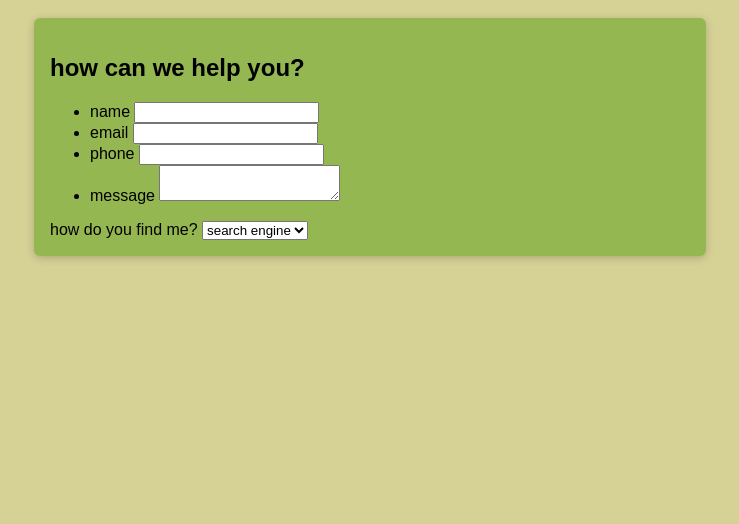
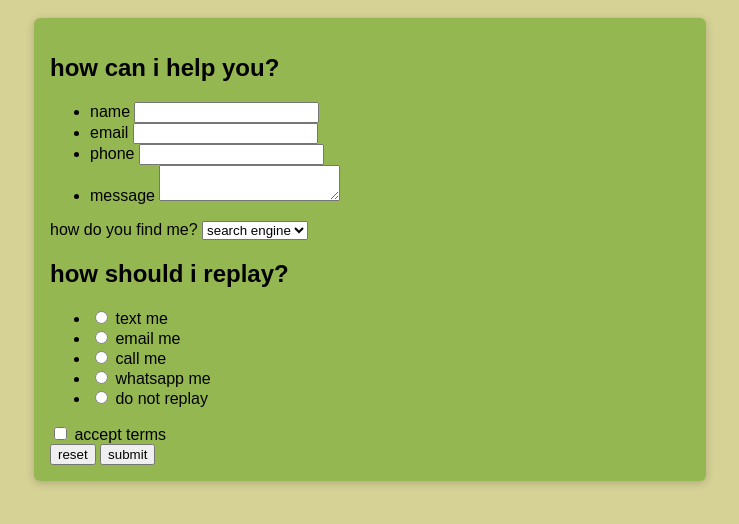
Before and after one commit to raizy21/contact-form, a plain HTML site: page index.html in a window 1280 px wide. Shown: the part 72-596 px from the top of the page, without its empty margins (270-1009 px from the left). Drawn offline with Linux system fonts and the light colour scheme.

Commit message:
[CODE] adding the how should i replay radio , checkbox and the buttons

```diff
--- a/index.html
+++ b/index.html
@@ -15,7 +15,7 @@
     <main>
       <form>
         <section>
-          <h2>how can we help you?</h2>
+          <h2>how can i help you?</h2>
           <ul>
             <li>
               <label for="username">name</label>
@@ -46,6 +46,63 @@
             <option value="other">other</option>
           </select>
         </section>
+
+        <section>
+          <h2>how should i replay?</h2>
+
+          <ul>
+            <li>
+              <input type="radio" name="replay" id="replay-text" value="text" />
+              <label for="replay-text">text me</label>
+            </li>
+            <li>
+              <input
+                type="radio"
+                name="replay"
+                id="replay-email"
+                value="email"
+              />
+              <label for="replay-email">email me</label>
+            </li>
+            <li>
+              <input
+                type="radio"
+                name="replay"
+                id="replay-phone"
+                value="phone"
+              />
+              <label for="replay-phone">call me</label>
+            </li>
+            <li>
+              <input
+                type="radio"
+                name="replay"
+                id="replay-whatsapp"
+                value="whatsapp"
+              />
+              <label for="replay-whatsapp">whatsapp me</label>
+            </li>
+            <li>
+              <input type="radio" name="replay" id="replay-none" value="none" />
+              <label for="replay-none">do not replay</label>
+            </li>
+          </ul>
+        </section>
+
+        <section>
+          <input
+            type="checkbox"
+            name="accept-terms"
+            id="accept-terms"
+            required
+          />
+          <label>accept terms</label>
+        </section>
+
+        <section>
+          <button type="reset">reset</button>
+          <button type="submit">submit</button>
+        </section>
       </form>
     </main>
   </body>
```
